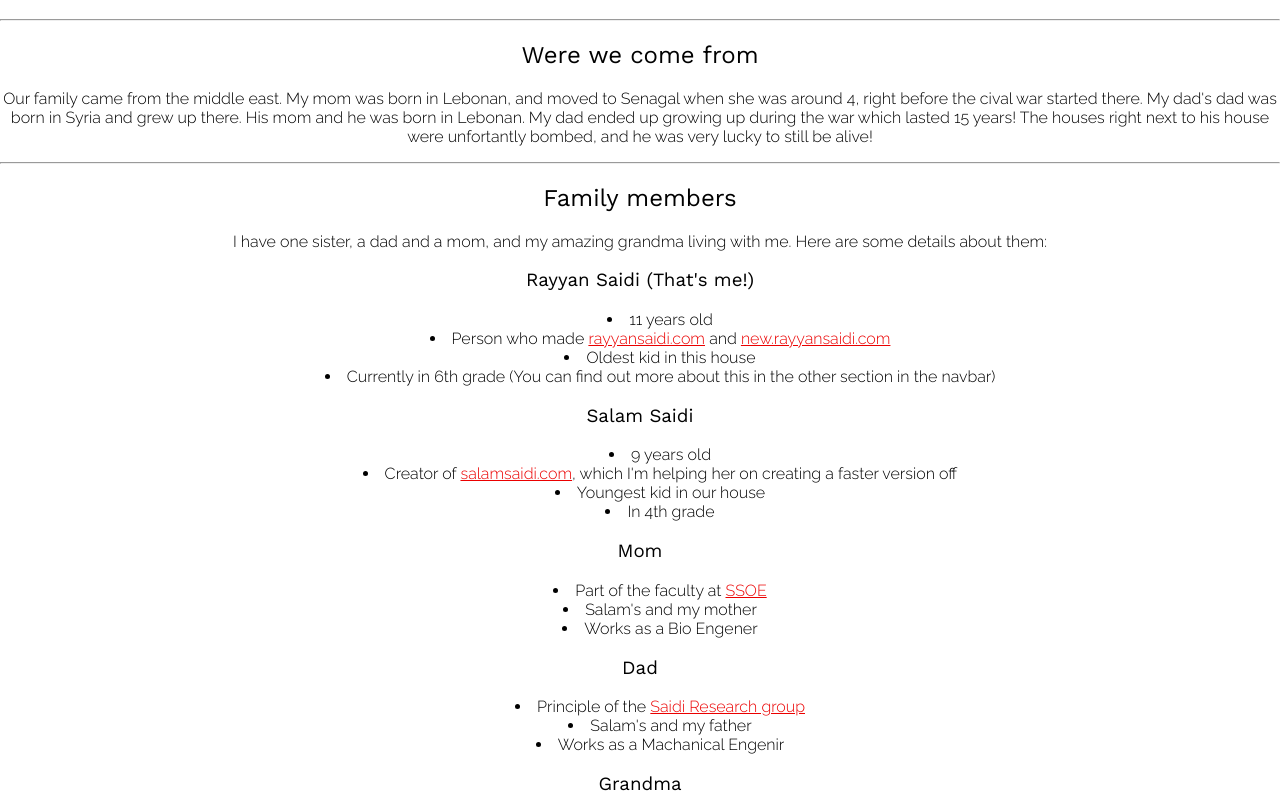
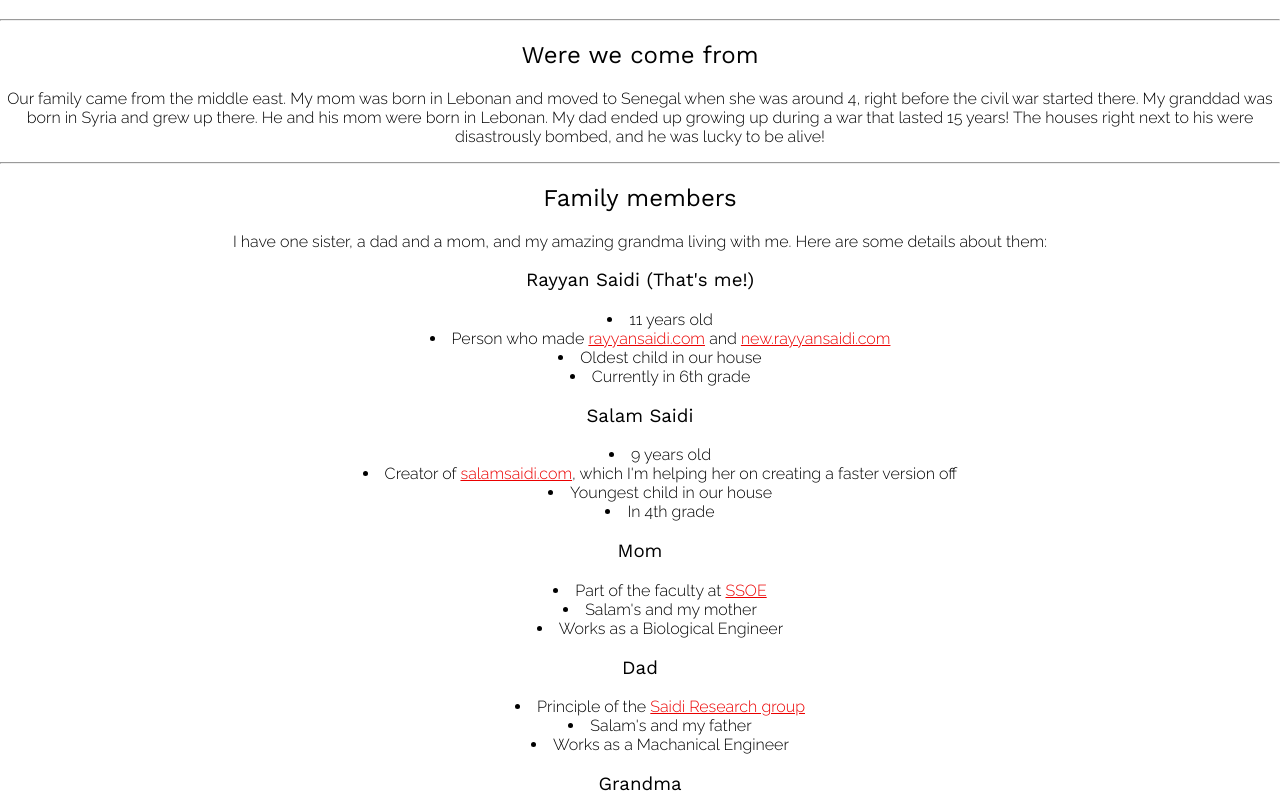
Before and after one commit to Ryyn-Sd/rayyansaidi-com, a Gatsby site: page /bio in a window 1280 px wide. Shown: the part 109-920 px from the top of the page. Built offline with nearby package versions, Linux system fonts and the light colour scheme; Gatsby itself is replaced by a stand-in of ours.

Commit message:
Fix Grammer

```diff
--- a/src/pages/bio.js
+++ b/src/pages/bio.js
@@ -14,12 +14,8 @@ const Bio = () => (
     <hr />
     <h2>Were we come from</h2>
     <p>
-      Our family came from the middle east. My mom was born in Lebonan, and
-      moved to Senagal when she was around 4, right before the cival war started
-      there. My dad's dad was born in Syria and grew up there. His mom and he
-      was born in Lebonan. My dad ended up growing up during the war which
-      lasted 15 years! The houses right next to his house were unfortantly
-      bombed, and he was very lucky to still be alive!
+      Our family came from the middle east. My mom was born in Lebonan and moved to Senegal when she was around 4, right before the civil war started there. My granddad was born in Syria and grew up there. He and his mom were born in Lebonan. My dad ended up growing up during a war that lasted 15 years! The houses right next to his were disastrously
+      bombed, and he was lucky to be alive!
     </p>
     <hr />
     <h2>Family members</h2>
@@ -34,10 +30,9 @@ const Bio = () => (
         Person who made <a href="https://rayyansaidi.com/">rayyansaidi.com</a>{' '}
         and <a href="https://new.rayyansaidi.com/">new.rayyansaidi.com</a>
       </li>
-      <li>Oldest kid in this house</li>
+      <li>Oldest child in our house</li>
       <li>
-        Currently in 6th grade (You can find out more about this in the other
-        section in the navbar)
+        Currently in 6th grade
       </li>
     </ul>
     <h3>Salam Saidi</h3>
@@ -47,7 +42,7 @@ const Bio = () => (
         Creator of <a href="https://salamsaidi.com/">salamsaidi.com</a>, which
         I'm helping her on creating a faster version off
       </li>
-      <li>Youngest kid in our house</li>
+      <li>Youngest child in our house</li>
       <li>In 4th grade</li>
     </ul>
     <h3>Mom</h3>
@@ -59,16 +54,15 @@ const Bio = () => (
         </a>
       </li>
       <li>Salam's and my mother</li>
-      <li>Works as a Bio Engener</li>
+      <li>Works as a Biological Engineer</li>
     </ul>
     <h3>Dad</h3>
     <ul>
       <li>
-        Principle of the{' '}
-        <a href="http://saidigroup.pitt.edu/">Saidi Research group</a>
+        Principle of the <a href="http://saidigroup.pitt.edu/">Saidi Research group</a>
       </li>
       <li>Salam's and my father</li>
-      <li>Works as a Machanical Engenir</li>
+      <li>Works as a Machanical Engineer</li>
     </ul>
     <h3>Grandma</h3>
     <ul>
@@ -89,7 +83,7 @@ const Bio = () => (
     <h3>Places I'd like to go to:</h3>
     <ol>
       <li>
-        California because I'd like to know what the worm weather is like, and
+        California because I'd like to know what the warm weather is like, and
         I'm sure it must be nice
       </li>
       <li>
@@ -125,12 +119,7 @@ const Bio = () => (
     <hr />
     <h2>COVID-19 Pandemic</h2>
     <p>
-      I spent all of 2020 and the predictions say 1/2 of 2021 during a pandemic
-      that is deadly. It was difficult because no body was going to work because
-      of fear of getting the desise, which meant that nobody had the mony and
-      buisnesses were struggling. It only got worse when a lot of black people
-      got killed by police, and now there is a racial crises. This is just part
-      of the reason why nobody was able to wait for 2021!
+      I spent all of 2020, and the predictions say half of 2021, during a deadly pandemic. It was difficult because nobody went to work because of fear of getting the disease, which meant nobody had the money, and businesses were struggling. It only got worse when many black people got killed by police, and now there is a racial crisis.
     </p>
   </>
 );
```
